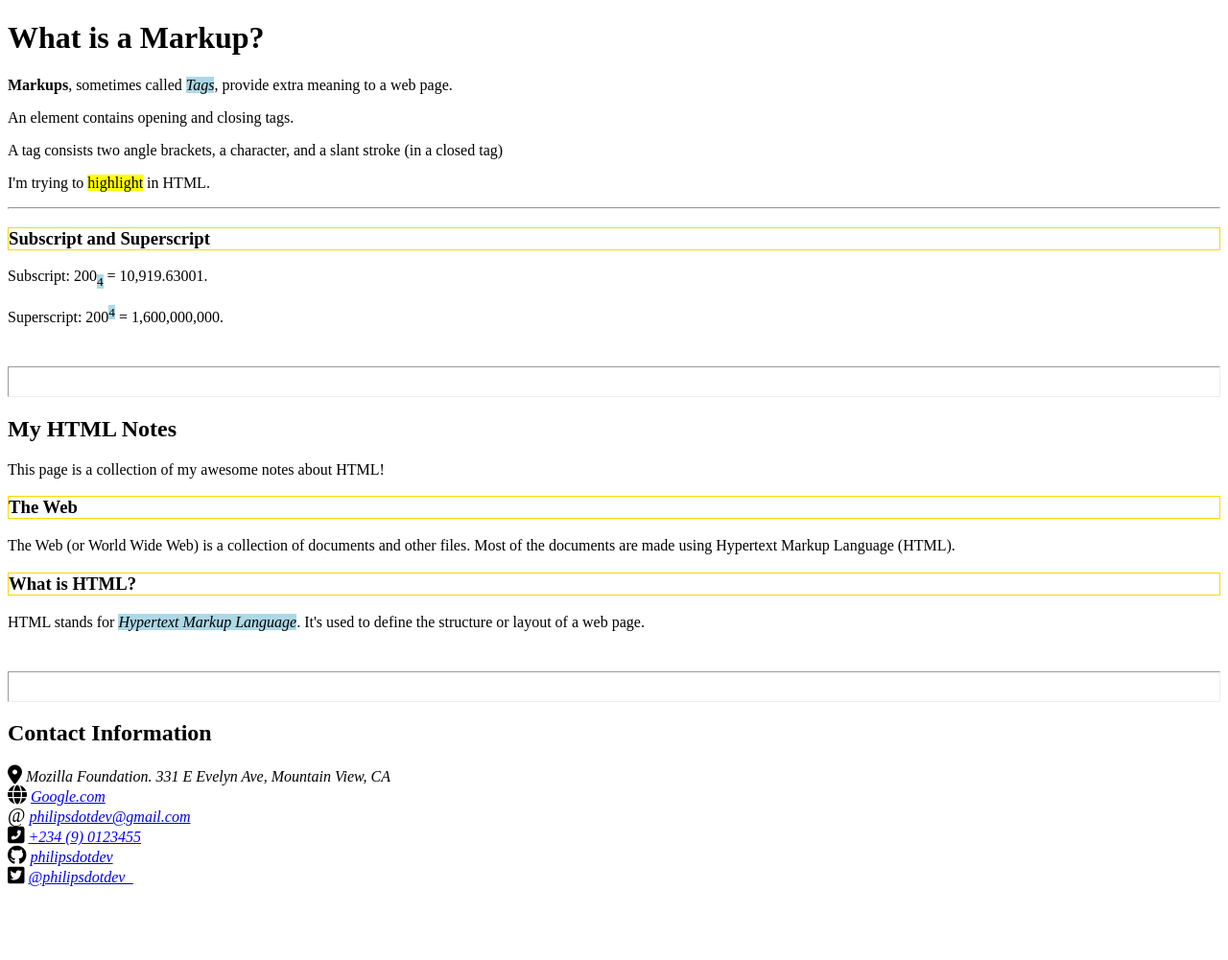
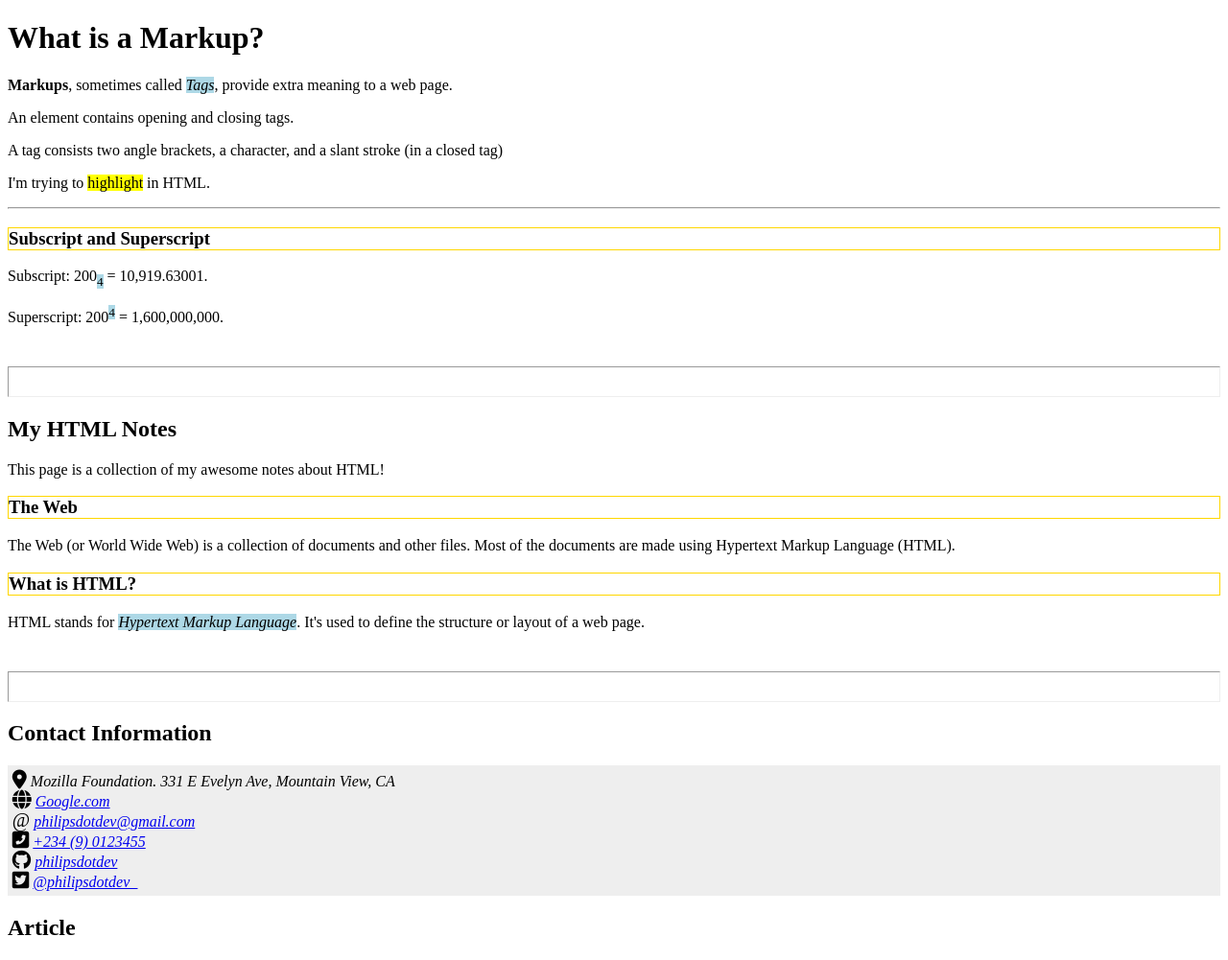
Before and after one commit to philipsdotdev/basic-html-css, a website: page index.html in a window 1280 px wide. Shown: the whole page at 96% size. Before the commit the page ends 932 px from the top, so only its background shows below. Drawn offline with Linux system fonts and the light colour scheme.

Commit message:
Add CSS Stylesheet

```diff
--- a/index.html
+++ b/index.html
@@ -5,6 +5,7 @@
     <meta name="viewport" content="width=device-width, initial-scale=1.0" />
     <meta http-equiv="X-UA-Compatible" content="ie=edge" />
     <link rel="stylesheet" href="https://cdnjs.cloudflare.com/ajax/libs/font-awesome/6.0.0/css/all.min.css">
+    <link rel="stylesheet" href="style.css">
     <title>notes.html</title>
     <style>
       sub, sup, em {
@@ -67,9 +68,8 @@
 
     <!-- Address -->
     <h2>Contact Information</h2>
-    <address>
-
-    <!-- address -->
+    <address class="address">
+        <!-- address -->
     <i style="font-size:20px" class='	fas fa-map-marker-alt'></i> Mozilla Foundation. 331 E Evelyn Ave, Mountain View, CA<br>
 
     <!-- web address -->
@@ -87,5 +87,9 @@
     <!-- twitter -->
     <i style="font-size:20px" class='fab fa-twitter-square'></i> <a href="https://www.twitter.com/philipsdotdev_">@philipsdotdev_</a>
     </address>
+
+    <!-- Article -->
+    <h2>Article</h2>
+
   </body>
 </html>
--- /dev/null
+++ b/style.css
@@ -0,0 +1,6 @@
+.address {
+    margin: 0;
+    padding: .3rem;
+    background-color: #eee;
+    font: 1 rem 'fira sans', sans-serif;
+}
```
